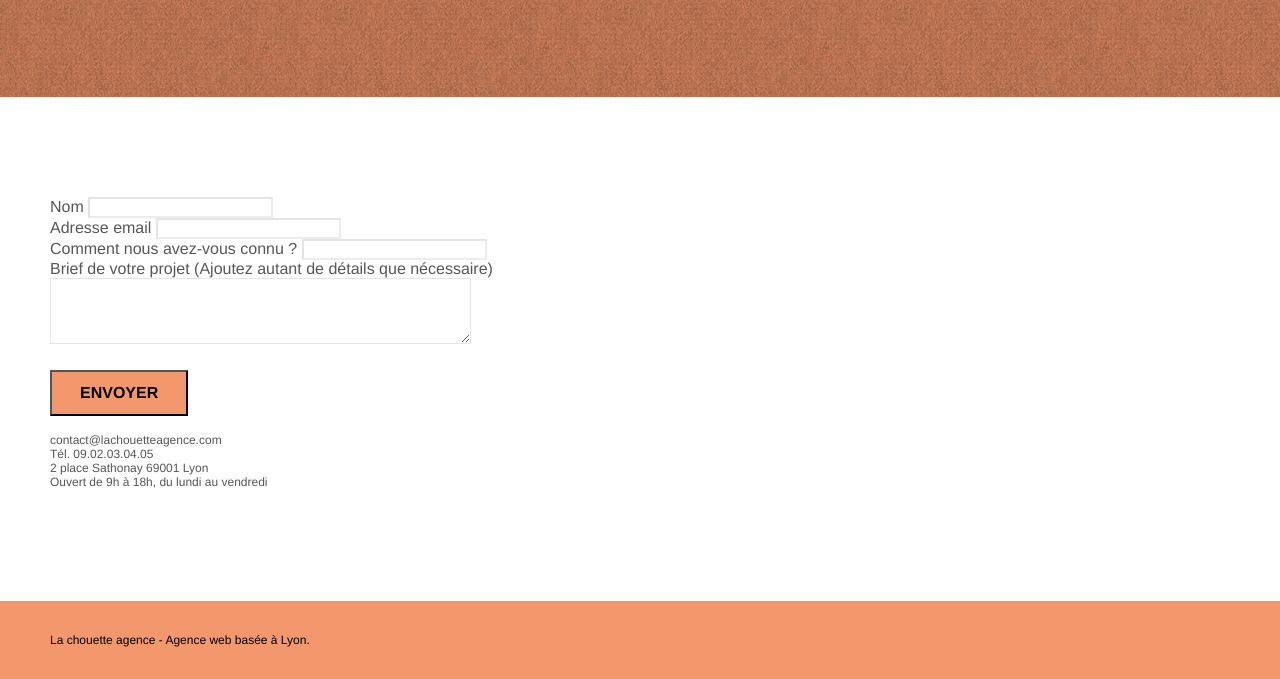
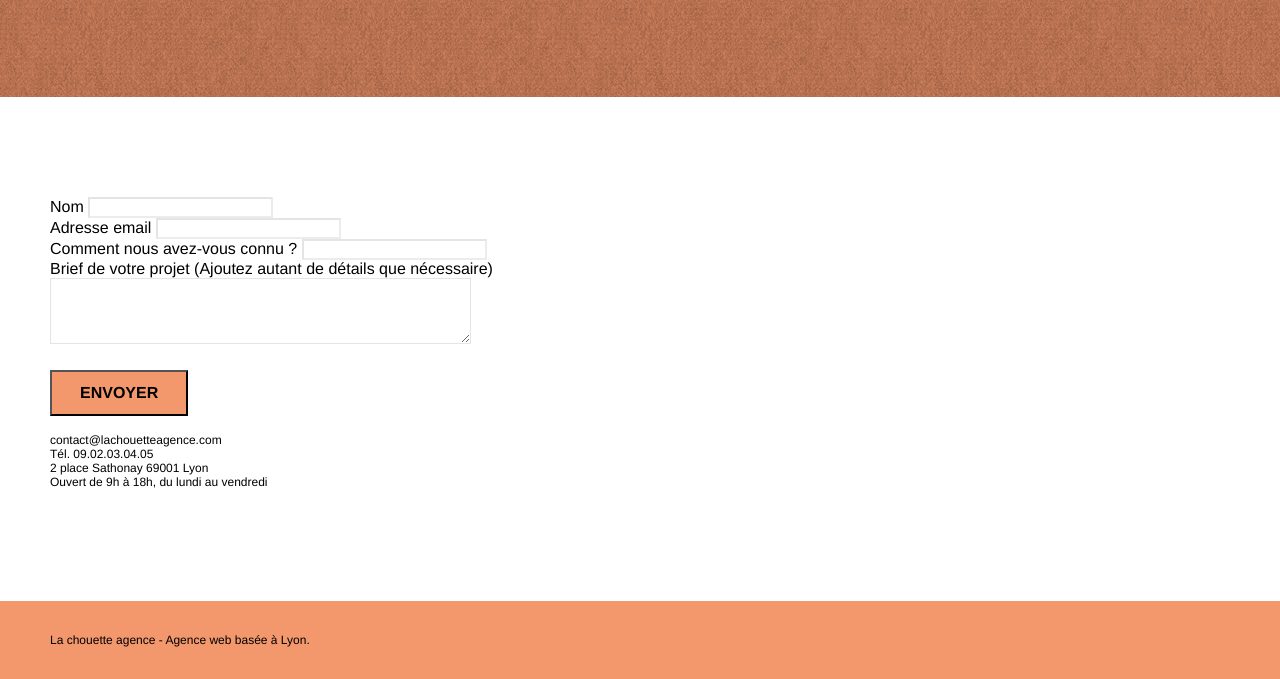
Before and after one commit to Phildz/Philippe_DIAZ_4_16022022, a plain HTML site: page page2.html in a window 1280 px wide. Shown: the part 339-1018 px from the top of the page. Drawn offline with Linux system fonts and the light colour scheme.

Commit message:
Remise en conformité des contrastes avec les exigences WCAG 2.1- Complément 2 (#48)

```diff
--- a/style.css
+++ b/style.css
@@ -656,7 +656,7 @@ label,
 a {
     font-family: "helvetica";
     font-weight: 400;
-    color: #575757!important;
+    color: #000000!important;
 }
 
 .container {
@@ -725,7 +725,6 @@ p {
     width:1px;
     height:1px;
     overflow: hidden;
-    color: #000000;
 }
 
 h2 {
```
